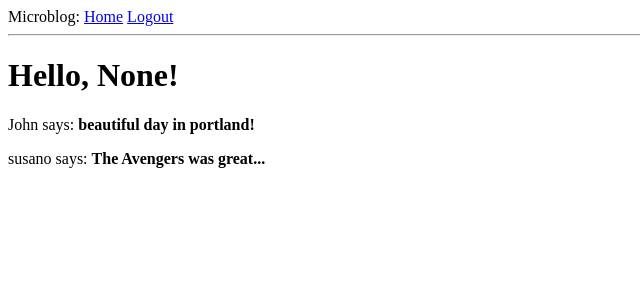
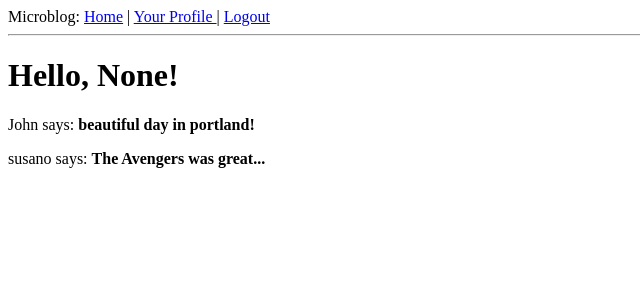
Before and after one commit to LosGimenos/pythonBlog, a Flask app: page / in a window 1280 px wide. Shown: the top 300 px of the page, without its empty margins (0-640 px from the left). Run offline with Flask 2, Linux system fonts and the light colour scheme; a user stored in the database is signed in; parts of the project's set-up code (start-up, migrations or seed data) failed here and were passed over.

Commit message:
add link to profile from nav bar

```diff
--- a/app/templates/base.html
+++ b/app/templates/base.html
@@ -10,7 +10,10 @@
     <div>Microblog:
       <a href="{{ url_for('index') }}">Home</a>
       {% if g.user.is_authenticated %}
-        <a href="{{ url_for('logout') }}">Logout</a>
+        | <a href="{{ url_for('user', nickname=g.user.nickname) }}">
+            Your Profile
+          </a>
+        | <a href="{{ url_for('logout') }}">Logout</a>
       {% endif %}
     </div>
     <hr>
```
